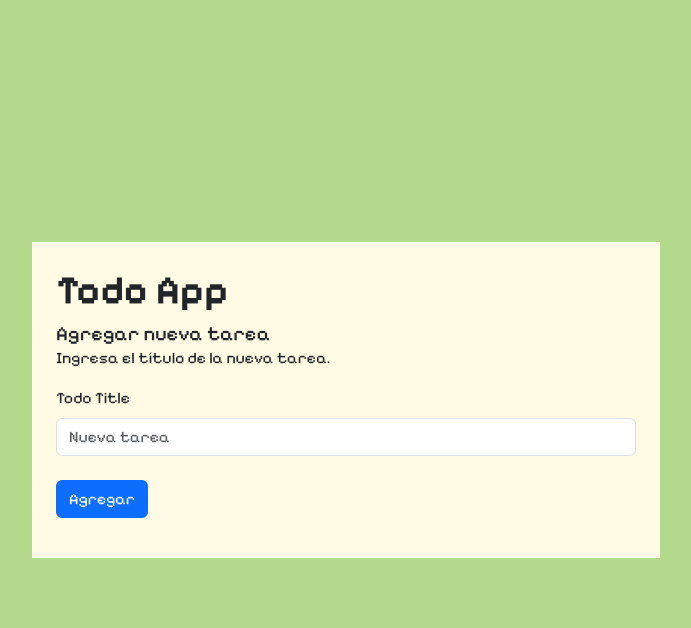
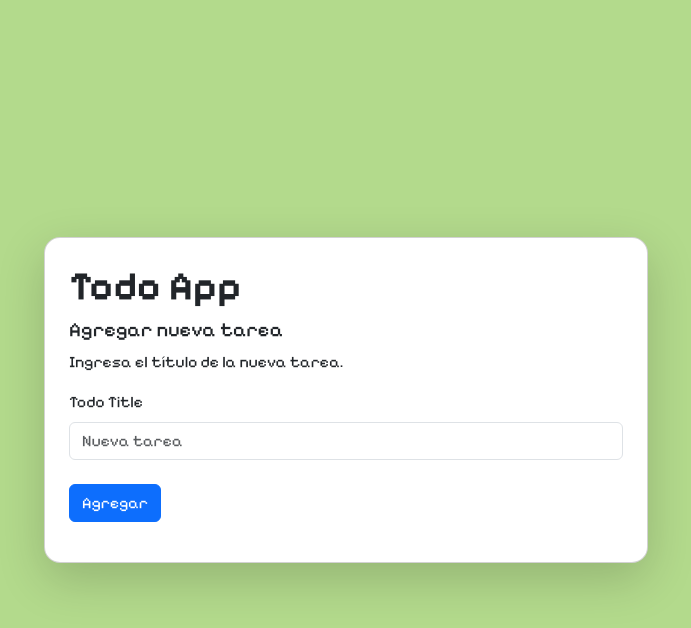
Before and after one commit to TamaraAguilar/todo-app-flask, a Flask app: page / in a window 1280 px wide. Shown: the top 628 px of the page, without its empty margins (294-985 px from the left). Run offline with Flask 3, Linux system fonts and the light colour scheme; data that the repository does not hold is empty; some libraries are stand-ins or nearby versions.

Commit message:
fix: card central

```diff
--- a/templates/index.html
+++ b/templates/index.html
@@ -30,7 +30,9 @@
       class="container-fluid vh-100 d-flex align-items-center justify-content-center"
     >
       <div class="row w-100 justify-content-center">
-        <div class="col-12 col-md-8 col-lg-6 central-card p-4">
+        <div class="col-12 col-md-8 col-lg-6">
+          <!-- Todo List Card -->
+          <div class="card shadow-lg rounded-4 central-card p-4">
             <h1 class="pixelify-sans-700">Todo App</h1>
 
             <h5 class="card-title">Agregar nueva tarea</h5>
@@ -64,6 +66,7 @@
           </div>
         </div>
       </div>
+    </div>
 
     {% endblock %} {% block scripts %}
     <!-- Optional JavaScript -->
```
Lines whose indentation alone changed are shown as unchanged.
